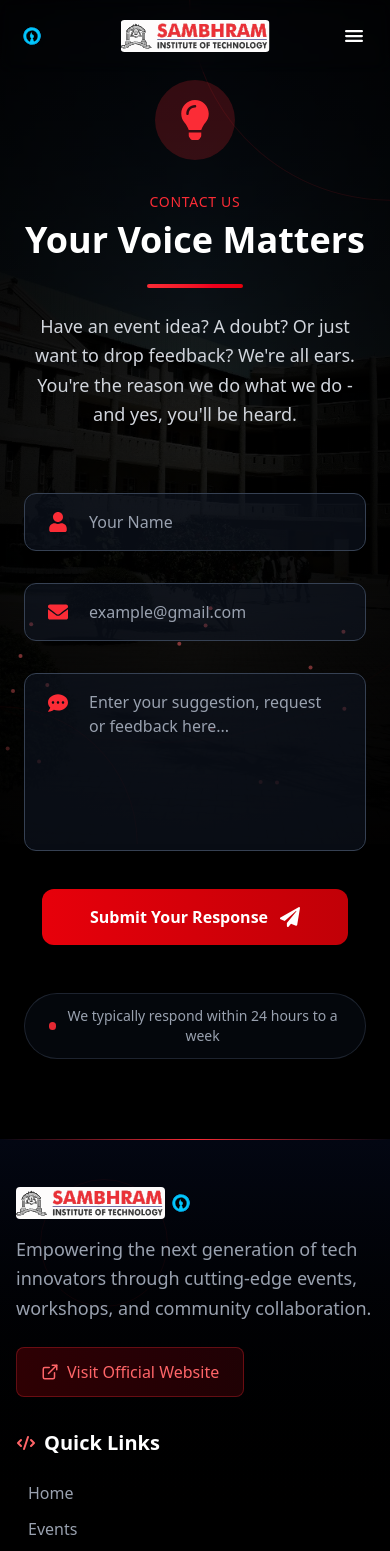
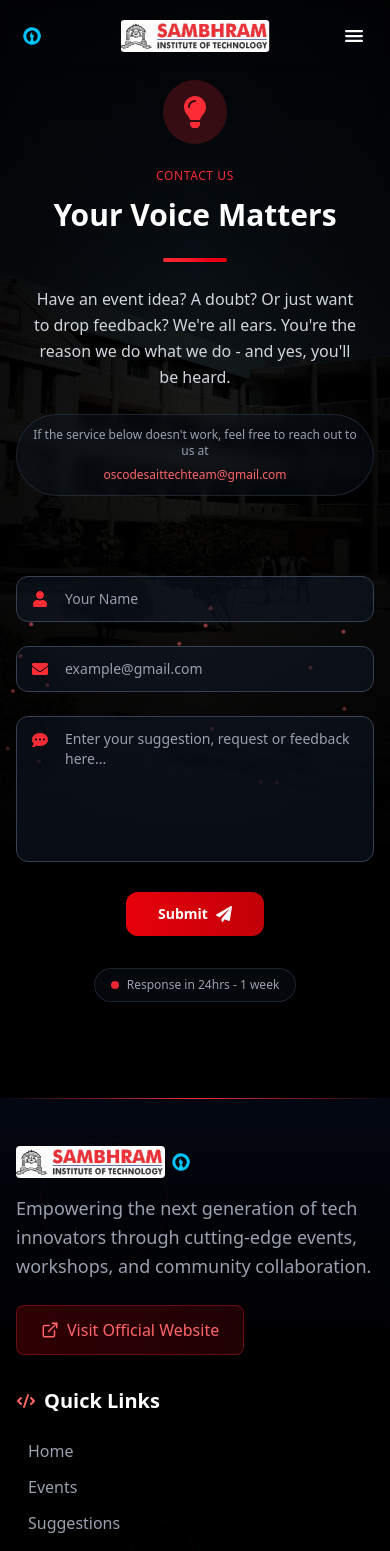
Before and after one commit to Aayushman-nvm/SaIT-events, a Next.js app: page /contact in a window 390 px wide. Shown: the top 1551 px of the page. Built offline with nearby package versions, Linux system fonts and the light colour scheme.

Commit message:
added email address to contact incase the service doesnt work

```diff
--- a/app/(routes)/contact/page.tsx
+++ b/app/(routes)/contact/page.tsx
@@ -75,110 +75,96 @@ function ContactsPage() {
   return (
     <div className="min-h-screen bg-black text-white font-sans overflow-x-hidden">
       <Background />
-      {/* Background Decorations */}
-      <div className="absolute inset-0 pointer-events-none overflow-hidden">
-        <motion.div
-          animate={{
-            rotate: [0, 360],
-            scale: [1, 1.1, 1],
-          }}
-          transition={{
-            duration: 25,
-            repeat: Infinity,
-            ease: "linear",
-          }}
-          className="absolute w-96 h-96 border border-red-500/10 rounded-full -top-48 -right-48"
-        />
-        <motion.div
-          animate={{
-            rotate: [360, 0],
-            scale: [1, 1.2, 1],
-          }}
-          transition={{
-            duration: 30,
-            repeat: Infinity,
-            ease: "linear",
-          }}
-          className="absolute w-64 h-64 border border-red-500/5 rounded-full -bottom-32 -left-32"
-        />
-      </div>
 
-      <div className="relative z-10 max-w-4xl mx-auto px-6 py-20">
-        {/* Header Section */}
-        <motion.div
-          initial={{ opacity: 0, y: 30 }}
-          animate={{ opacity: 1, y: 0 }}
-          transition={{ duration: 0.8 }}
-          className="text-center mb-16"
-        >
+      {/* Hero Section */}
+      <motion.section
+        initial={{ opacity: 0 }}
+        animate={{ opacity: 1 }}
+        transition={{ duration: 1 }}
+        className="relative pt-20 sm:pt-32 pb-12 sm:pb-20 px-4"
+      >
+        <div className="max-w-6xl mx-auto text-center">
           <motion.div
             initial={{ scale: 0 }}
             animate={{ scale: 1 }}
-            transition={{
-              duration: 0.6,
-              type: "spring",
-              bounce: 0.4,
-              delay: 0.2,
-            }}
-            className="inline-flex items-center justify-center w-20 h-20 bg-red-500/20 rounded-full mb-8"
+            transition={{ duration: 0.8, type: "spring", bounce: 0.4 }}
+            className="inline-flex items-center justify-center w-16 h-16 sm:w-20 sm:h-20 bg-red-500/20 rounded-full mb-6 sm:mb-8"
           >
-            <FaLightbulb className="w-10 h-10 text-red-500" />
+            <FaLightbulb className="w-8 h-8 sm:w-10 sm:h-10 text-red-500" />
           </motion.div>
 
-          <motion.h3
-            initial={{ opacity: 0, y: 20 }}
+          <motion.h2
+            initial={{ opacity: 0, y: 30 }}
             animate={{ opacity: 1, y: 0 }}
-            transition={{ duration: 0.6, delay: 0.4 }}
-            className="text-red-500 text-sm uppercase tracking-wider mb-2"
+            transition={{ duration: 0.8, delay: 0.2 }}
+            className="text-red-500 text-xs sm:text-sm uppercase tracking-wider mb-3 sm:mb-4"
           >
             Contact us
-          </motion.h3>
+          </motion.h2>
 
           <motion.h1
-            initial={{ opacity: 0, y: 30 }}
+            initial={{ opacity: 0, y: 40 }}
             animate={{ opacity: 1, y: 0 }}
-            transition={{ duration: 0.6, delay: 0.5 }}
-            className="text-4xl md:text-6xl font-bold text-white mb-6"
+            transition={{ duration: 0.8, delay: 0.3 }}
+            className="text-3xl sm:text-5xl lg:text-7xl font-bold text-white mb-6 sm:mb-8 leading-tight px-4"
           >
             Your Voice Matters
           </motion.h1>
 
-          <motion.div
-            initial={{ scaleX: 0 }}
-            animate={{ scaleX: 1 }}
-            transition={{ duration: 0.8, delay: 0.6 }}
-            className="w-24 h-1 bg-gradient-to-r from-red-500 to-red-600 mx-auto rounded-full mb-6"
-          />
+          <div className="w-16 sm:w-24 h-1 bg-gradient-to-r from-red-500 to-red-600 mx-auto rounded-full mb-6 sm:mb-8" />
 
           <motion.p
-            initial={{ opacity: 0, y: 20 }}
+            initial={{ opacity: 0, y: 30 }}
             animate={{ opacity: 1, y: 0 }}
-            transition={{ duration: 0.6, delay: 0.7 }}
-            className="text-gray-300 text-lg md:text-xl leading-relaxed max-w-2xl mx-auto"
+            transition={{ duration: 0.8, delay: 0.4 }}
+            className="text-gray-300 text-base sm:text-lg md:text-xl leading-relaxed max-w-4xl mx-auto px-4"
           >
             Have an event idea? A doubt? Or just want to drop feedback?
             We&apos;re all ears. You&apos;re the reason we do what we do - and
             yes, you&apos;ll be heard.
           </motion.p>
-        </motion.div>
 
-        {/* Form Section */}
-        <motion.div
-          initial={{ opacity: 0, y: 40 }}
-          animate={{ opacity: 1, y: 0 }}
-          transition={{ duration: 0.8, delay: 0.3 }}
-          className="max-w-2xl mx-auto"
-        >
-          <form ref={formRef} onSubmit={handleSubmit} className="space-y-8">
+          <motion.div
+            initial={{ opacity: 0, y: 20 }}
+            animate={{ opacity: 1, y: 0 }}
+            transition={{ duration: 0.8, delay: 0.5 }}
+            className="mt-6 sm:mt-8"
+          >
+            <div className="inline-flex flex-col sm:flex-row items-center gap-2 px-4 sm:px-6 py-3 bg-gray-900/30 border border-gray-700/50 rounded-full text-gray-400 text-xs sm:text-sm backdrop-blur-sm max-w-full">
+              <span className="text-center sm:text-left">
+                If the service below doesn't work, feel free to reach out to us at
+              </span>
+              <a
+                href="mailto:oscodesaittechteam@gmail.com"
+                className="text-red-400 hover:underline break-all"
+              >
+                oscodesaittechteam@gmail.com
+              </a>
+            </div>
+          </motion.div>
+        </div>
+      </motion.section>
+
+      {/* Form Section */}
+      <motion.section
+        initial={{ opacity: 0 }}
+        whileInView={{ opacity: 1 }}
+        viewport={{ once: true }}
+        transition={{ duration: 0.8 }}
+        className="relative py-8 sm:py-12 px-4 pb-24 sm:pb-32"
+      >
+        <div className="max-w-2xl mx-auto">
+          <form ref={formRef} onSubmit={handleSubmit} className="space-y-6 sm:space-y-8">
             {/* Name Input */}
             <motion.div
               initial={{ opacity: 0, x: -30 }}
-              animate={{ opacity: 1, x: 0 }}
-              transition={{ duration: 0.6, delay: 0.8 }}
+              whileInView={{ opacity: 1, x: 0 }}
+              viewport={{ once: true }}
+              transition={{ duration: 0.6, delay: 0.2 }}
               className="relative group"
             >
-              <div className="absolute inset-y-0 left-0 pl-6 flex items-center pointer-events-none">
-                <FaUser className="h-5 w-5 text-red-500 group-focus-within:text-red-400 transition-colors" />
+              <div className="absolute inset-y-0 left-0 pl-4 sm:pl-6 flex items-center pointer-events-none">
+                <FaUser className="h-4 w-4 sm:h-5 sm:w-5 text-red-500 group-focus-within:text-red-400 transition-colors" />
               </div>
               <input
                 type="text"
@@ -188,7 +174,7 @@ function ContactsPage() {
                   setUserData((prev) => ({ ...prev, name: e.target.value }))
                 }
                 placeholder="Your Name"
-                className="w-full pl-16 pr-6 py-4 bg-gray-900/50 border border-gray-700 rounded-xl text-white placeholder-gray-400 focus:border-red-500 focus:ring-2 focus:ring-red-500/20 focus:outline-none transition-all duration-300"
+                className="w-full pl-12 sm:pl-16 pr-4 sm:pr-6 py-3 sm:py-4 bg-gray-900/50 border border-gray-700 rounded-xl text-sm sm:text-base text-white placeholder-gray-400 focus:border-red-500 focus:ring-2 focus:ring-red-500/20 focus:outline-none transition-all duration-300"
                 required
               />
             </motion.div>
@@ -196,12 +182,13 @@ function ContactsPage() {
             {/* Email Input */}
             <motion.div
               initial={{ opacity: 0, x: 30 }}
-              animate={{ opacity: 1, x: 0 }}
-              transition={{ duration: 0.6, delay: 0.9 }}
+              whileInView={{ opacity: 1, x: 0 }}
+              viewport={{ once: true }}
+              transition={{ duration: 0.6, delay: 0.3 }}
               className="relative group"
             >
-              <div className="absolute inset-y-0 left-0 pl-6 flex items-center pointer-events-none">
-                <FaEnvelope className="h-5 w-5 text-red-500 group-focus-within:text-red-400 transition-colors" />
+              <div className="absolute inset-y-0 left-0 pl-4 sm:pl-6 flex items-center pointer-events-none">
+                <FaEnvelope className="h-4 w-4 sm:h-5 sm:w-5 text-red-500 group-focus-within:text-red-400 transition-colors" />
               </div>
               <input
                 type="email"
@@ -211,7 +198,7 @@ function ContactsPage() {
                   setUserData((prev) => ({ ...prev, email: e.target.value }))
                 }
                 placeholder="example@gmail.com"
-                className="w-full pl-16 pr-6 py-4 bg-gray-900/50 border border-gray-700 rounded-xl text-white placeholder-gray-400 focus:border-red-500 focus:ring-2 focus:ring-red-500/20 focus:outline-none transition-all duration-300"
+                className="w-full pl-12 sm:pl-16 pr-4 sm:pr-6 py-3 sm:py-4 bg-gray-900/50 border border-gray-700 rounded-xl text-sm sm:text-base text-white placeholder-gray-400 focus:border-red-500 focus:ring-2 focus:ring-red-500/20 focus:outline-none transition-all duration-300"
                 required
               />
             </motion.div>
@@ -219,12 +206,13 @@ function ContactsPage() {
             {/* Message Textarea */}
             <motion.div
               initial={{ opacity: 0, y: 30 }}
-              animate={{ opacity: 1, y: 0 }}
-              transition={{ duration: 0.6, delay: 1.0 }}
+              whileInView={{ opacity: 1, y: 0 }}
+              viewport={{ once: true }}
+              transition={{ duration: 0.6, delay: 0.4 }}
               className="relative group"
             >
-              <div className="absolute top-4 left-0 pl-6 flex items-start pointer-events-none">
-                <FaCommentDots className="h-5 w-5 text-red-500 group-focus-within:text-red-400 transition-colors mt-1" />
+              <div className="absolute top-3 sm:top-4 left-0 pl-4 sm:pl-6 flex items-start pointer-events-none">
+                <FaCommentDots className="h-4 w-4 sm:h-5 sm:w-5 text-red-500 group-focus-within:text-red-400 transition-colors mt-1" />
               </div>
               <textarea
                 name="message"
@@ -234,7 +222,7 @@ function ContactsPage() {
                 }
                 placeholder="Enter your suggestion, request or feedback here..."
                 rows={6}
-                className="w-full pl-16 pr-6 py-4 bg-gray-900/50 border border-gray-700 rounded-xl text-white placeholder-gray-400 focus:border-red-500 focus:ring-2 focus:ring-red-500/20 focus:outline-none transition-all duration-300 resize-none"
+                className="w-full pl-12 sm:pl-16 pr-4 sm:pr-6 py-3 sm:py-4 bg-gray-900/50 border border-gray-700 rounded-xl text-sm sm:text-base text-white placeholder-gray-400 focus:border-red-500 focus:ring-2 focus:ring-red-500/20 focus:outline-none transition-all duration-300 resize-none"
                 required
               />
             </motion.div>
@@ -244,7 +232,7 @@ function ContactsPage() {
               <motion.div
                 initial={{ opacity: 0, y: -10 }}
                 animate={{ opacity: 1, y: 0 }}
-                className="p-4 bg-red-500/10 border border-red-500/30 rounded-xl text-red-400 text-sm"
+                className="p-3 sm:p-4 bg-red-500/10 border border-red-500/30 rounded-xl text-red-400 text-xs sm:text-sm"
               >
                 {error}
               </motion.div>
@@ -253,8 +241,9 @@ function ContactsPage() {
             {/* Submit Button */}
             <motion.div
               initial={{ opacity: 0, y: 20 }}
-              animate={{ opacity: 1, y: 0 }}
-              transition={{ duration: 0.6, delay: 1.1 }}
+              whileInView={{ opacity: 1, y: 0 }}
+              viewport={{ once: true }}
+              transition={{ duration: 0.6, delay: 0.5 }}
               className="text-center"
             >
               <motion.button
@@ -267,7 +256,7 @@ function ContactsPage() {
                     : "0 0 30px rgba(239, 68, 68, 0.5)",
                 }}
                 whileTap={{ scale: submitted ? 1 : 0.95 }}
-                className={`inline-flex items-center gap-3 px-12 py-4 font-semibold rounded-xl transition-all duration-300 shadow-xl ${
+                className={`inline-flex items-center gap-2 sm:gap-3 px-8 sm:px-12 py-3 sm:py-4 text-sm sm:text-base font-semibold rounded-xl transition-all duration-300 shadow-xl ${
                   submitted
                     ? "bg-green-600 text-white cursor-default"
                     : isSubmitting
@@ -280,11 +269,12 @@ function ContactsPage() {
                     <motion.div
                       initial={{ scale: 0 }}
                       animate={{ scale: 1 }}
-                      className="w-5 h-5 text-green-200"
+                      className="w-4 h-4 sm:w-5 sm:h-5 text-green-200"
                     >
                       ✓
                     </motion.div>
-                    Thank you for contacting us!
+                    <span className="hidden sm:inline">Thank you for contacting us!</span>
+                    <span className="sm:hidden">Submitted!</span>
                   </>
                 ) : isSubmitting ? (
                   <>
@@ -295,14 +285,15 @@ function ContactsPage() {
                         repeat: Infinity,
                         ease: "linear",
                       }}
-                      className="w-5 h-5 border-2 border-gray-300 border-t-transparent rounded-full"
+                      className="w-4 h-4 sm:w-5 sm:h-5 border-2 border-gray-300 border-t-transparent rounded-full"
                     />
                     Submitting...
                   </>
                 ) : (
                   <>
-                    Submit Your Response
-                    <FaPaperPlane className="w-5 h-5" />
+                    <span className="hidden sm:inline">Submit Your Response</span>
+                    <span className="sm:hidden">Submit</span>
+                    <FaPaperPlane className="w-4 h-4 sm:w-5 sm:h-5" />
                   </>
                 )}
               </motion.button>
@@ -312,17 +303,19 @@ function ContactsPage() {
           {/* Additional Info */}
           <motion.div
             initial={{ opacity: 0 }}
-            animate={{ opacity: 1 }}
-            transition={{ duration: 0.8, delay: 1.2 }}
-            className="mt-12 text-center"
+            whileInView={{ opacity: 1 }}
+            viewport={{ once: true }}
+            transition={{ duration: 0.8, delay: 0.6 }}
+            className="mt-8 sm:mt-12 text-center"
           >
-            <div className="inline-flex items-center gap-2 px-6 py-3 bg-gray-900/30 border border-gray-700/50 rounded-full text-gray-400 text-sm backdrop-blur-sm">
+            <div className="inline-flex items-center gap-2 px-4 sm:px-6 py-2 sm:py-3 bg-gray-900/30 border border-gray-700/50 rounded-full text-gray-400 text-xs sm:text-sm backdrop-blur-sm">
               <div className="w-2 h-2 bg-red-500 rounded-full animate-pulse" />
-              We typically respond within 24 hours to a week
+              <span className="hidden sm:inline">We typically respond within 24 hours to a week</span>
+              <span className="sm:hidden">Response in 24hrs - 1 week</span>
             </div>
           </motion.div>
-        </motion.div>
-      </div>
+        </div>
+      </motion.section>
     </div>
   );
 }
```
